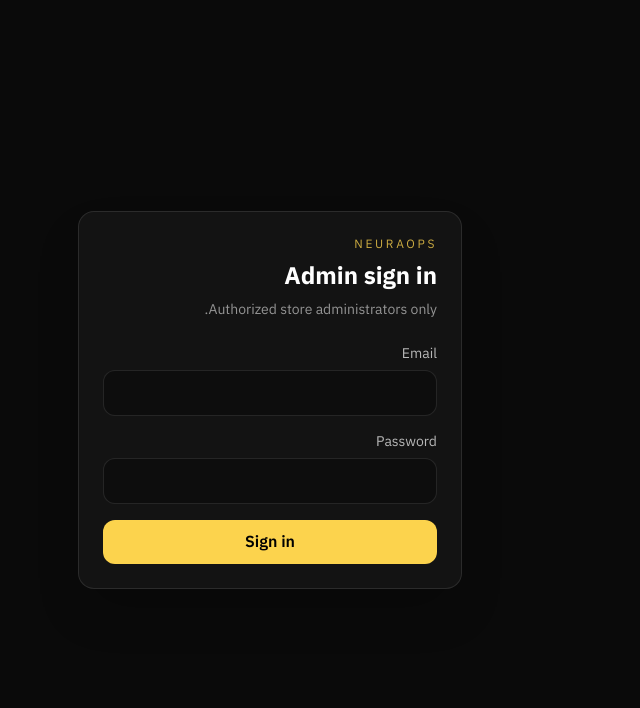
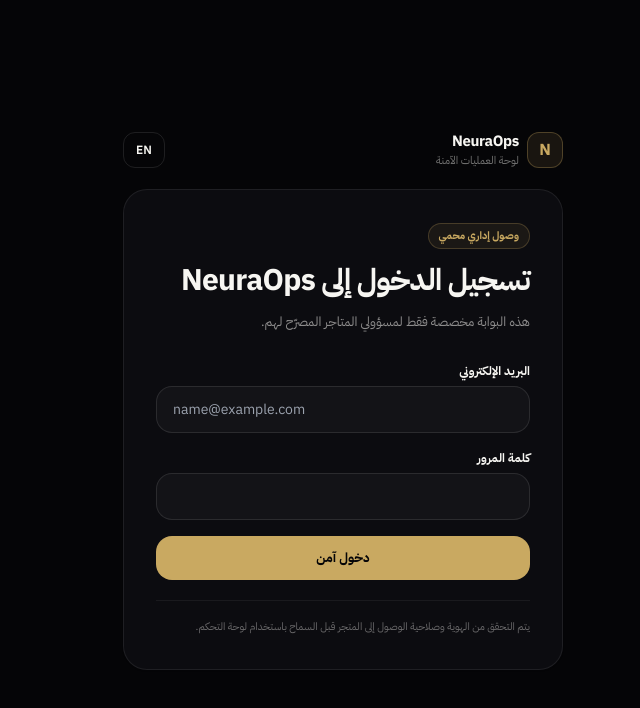
Before and after one commit to Drahmed2030/neuraops-core, a Next.js app: page /login in a window 1280 px wide. Shown: the top 708 px of the page, without its empty margins (484-1124 px from the left). Built offline with nearby package versions, Linux system fonts and the light colour scheme; no server answers.

Commit message:
ui(auth): polish bilingual Arabic/English admin login with RTL support

```diff
--- /dev/null
+++ b/src/app/login/LoginShell.tsx
@@ -0,0 +1,114 @@
+'use client'
+
+import { useUI } from '@/lib/ui-context'
+import { login } from './actions'
+
+export default function LoginShell({ error }: { error?: string }) {
+  const { lang, toggleLang, mounted } = useUI()
+  const ar = lang === 'ar'
+
+  return (
+    <main
+      dir={ar ? 'rtl' : 'ltr'}
+      className="min-h-screen flex items-center justify-center px-5 py-10 bg-paper-50 text-ink-950 dark:bg-ink-950 dark:text-paper-50"
+    >
+      <section className="w-full max-w-[440px]">
+        <div className="mb-5 flex items-center justify-between gap-4">
+          <div className="inline-flex items-center gap-2">
+            <div className="h-9 w-9 rounded-xl border border-gold/30 bg-gold/10 flex items-center justify-center font-extrabold text-gold">
+              N
+            </div>
+            <div>
+              <div className="text-[15px] font-extrabold tracking-tight">NeuraOps</div>
+              <div className="text-[11px] text-ink-950/45 dark:text-paper-50/45">
+                {ar ? 'لوحة العمليات الآمنة' : 'Secure operations console'}
+              </div>
+            </div>
+          </div>
+
+          <button
+            type="button"
+            onClick={toggleLang}
+            disabled={!mounted}
+            className="rounded-xl border border-black/10 dark:border-white/10 px-3 py-2 text-[12px] font-semibold hover:bg-black/[0.03] dark:hover:bg-white/[0.05] disabled:opacity-50"
+          >
+            {ar ? 'EN' : 'العربية'}
+          </button>
+        </div>
+
+        <div className="rounded-3xl border border-black/[0.08] dark:border-white/[0.08] bg-white dark:bg-ink-900 shadow-sm p-6 sm:p-8">
+          <div className="mb-7">
+            <div className="mb-2 inline-flex items-center rounded-full border border-gold/25 bg-gold/[0.08] px-2.5 py-1 text-[10.5px] font-bold text-gold">
+              {ar ? 'وصول إداري محمي' : 'Protected admin access'}
+            </div>
+            <h1 className="text-[26px] sm:text-[30px] font-extrabold tracking-tight">
+              {ar ? 'تسجيل الدخول إلى NeuraOps' : 'Sign in to NeuraOps'}
+            </h1>
+            <p className="mt-2 text-[13px] leading-6 text-ink-950/55 dark:text-paper-50/55">
+              {ar
+                ? 'هذه البوابة مخصصة فقط لمسؤولي المتاجر المصرّح لهم.'
+                : 'This portal is restricted to authorized store administrators.'}
+            </p>
+          </div>
+
+          {error ? (
+            <div
+              role="alert"
+              className="mb-5 rounded-2xl border border-red-500/20 bg-red-500/[0.07] px-4 py-3 text-[12.5px] text-red-600 dark:text-red-400"
+            >
+              {ar
+                ? 'تعذر تسجيل الدخول. تحقق من البريد الإلكتروني وكلمة المرور ثم حاول مرة أخرى.'
+                : 'Sign-in failed. Check your email and password, then try again.'}
+            </div>
+          ) : null}
+
+          <form action={login} className="space-y-4">
+            <div>
+              <label htmlFor="email" className="mb-1.5 block text-[12px] font-bold">
+                {ar ? 'البريد الإلكتروني' : 'Email'}
+              </label>
+              <input
+                id="email"
+                name="email"
+                type="email"
+                autoComplete="email"
+                required
+                dir="ltr"
+                className="w-full rounded-2xl border border-black/10 dark:border-white/10 bg-black/[0.02] dark:bg-white/[0.03] px-4 py-3 text-[14px] outline-none transition focus:border-gold/60 focus:ring-2 focus:ring-gold/10"
+                placeholder="name@example.com"
+              />
+            </div>
+
+            <div>
+              <label htmlFor="password" className="mb-1.5 block text-[12px] font-bold">
+                {ar ? 'كلمة المرور' : 'Password'}
+              </label>
+              <input
+                id="password"
+                name="password"
+                type="password"
+                autoComplete="current-password"
+                required
+                dir="ltr"
+                className="w-full rounded-2xl border border-black/10 dark:border-white/10 bg-black/[0.02] dark:bg-white/[0.03] px-4 py-3 text-[14px] outline-none transition focus:border-gold/60 focus:ring-2 focus:ring-gold/10"
+              />
+            </div>
+
+            <button
+              type="submit"
+              className="w-full rounded-2xl bg-gold px-4 py-3 text-[13px] font-extrabold text-ink-950 transition hover:opacity-90 active:scale-[0.99]"
+            >
+              {ar ? 'دخول آمن' : 'Secure sign in'}
+            </button>
+          </form>
+
+          <div className="mt-5 border-t border-black/[0.06] dark:border-white/[0.06] pt-4 text-[10.5px] leading-5 text-ink-950/40 dark:text-paper-50/40">
+            {ar
+              ? 'يتم التحقق من الهوية وصلاحية الوصول إلى المتجر قبل السماح باستخدام لوحة التحكم.'
+              : 'Identity and store access are verified before dashboard access is granted.'}
+          </div>
+        </div>
+      </section>
+    </main>
+  )
+}
--- a/src/app/login/page.tsx
+++ b/src/app/login/page.tsx
@@ -1,73 +1,9 @@
+import LoginShell from './LoginShell'
 
-import { redirect } from 'next/navigation'
-import { createServerClient } from '@/lib/supabase/server'
-import { login } from './actions'
-
-const errorText: Record<string, string> = {
-  missing_credentials: 'Enter your email and password.',
-  invalid_credentials: 'Invalid email or password.',
-}
-
-export default async function LoginPage({
+export default function LoginPage({
   searchParams,
 }: {
   searchParams?: { error?: string }
 }) {
-  const supabase = createServerClient()
-  const { data: { user } } = await supabase.auth.getUser()
-
-  if (user) redirect('/dashboard')
-
-  const error = searchParams?.error ? errorText[searchParams.error] : null
-
-  return (
-    <main className="min-h-screen flex items-center justify-center p-6 bg-[#0a0a0a] text-white">
-      <div className="w-full max-w-sm rounded-2xl border border-white/10 bg-white/[0.04] p-6 shadow-2xl">
-        <div className="mb-6">
-          <div className="text-xs uppercase tracking-[0.22em] text-amber-300/80 mb-2">NeuraOps</div>
-          <h1 className="text-2xl font-bold">Admin sign in</h1>
-          <p className="mt-2 text-sm text-white/55">Authorized store administrators only.</p>
-        </div>
-
-        {error && (
-          <div className="mb-4 rounded-lg border border-red-400/25 bg-red-400/10 px-3 py-2 text-sm text-red-200">
-            {error}
-          </div>
-        )}
-
-        <form action={login} className="space-y-4">
-          <div>
-            <label htmlFor="email" className="mb-1.5 block text-sm text-white/70">Email</label>
-            <input
-              id="email"
-              name="email"
-              type="email"
-              autoComplete="email"
-              required
-              className="w-full rounded-xl border border-white/10 bg-black/30 px-3 py-2.5 outline-none focus:border-amber-300/60"
-            />
-          </div>
-
-          <div>
-            <label htmlFor="password" className="mb-1.5 block text-sm text-white/70">Password</label>
-            <input
-              id="password"
-              name="password"
-              type="password"
-              autoComplete="current-password"
-              required
-              className="w-full rounded-xl border border-white/10 bg-black/30 px-3 py-2.5 outline-none focus:border-amber-300/60"
-            />
-          </div>
-
-          <button
-            type="submit"
-            className="w-full rounded-xl bg-amber-300 px-4 py-2.5 font-semibold text-black transition hover:bg-amber-200"
-          >
-            Sign in
-          </button>
-        </form>
-      </div>
-    </main>
-  )
+  return <LoginShell error={searchParams?.error} />
 }
```
